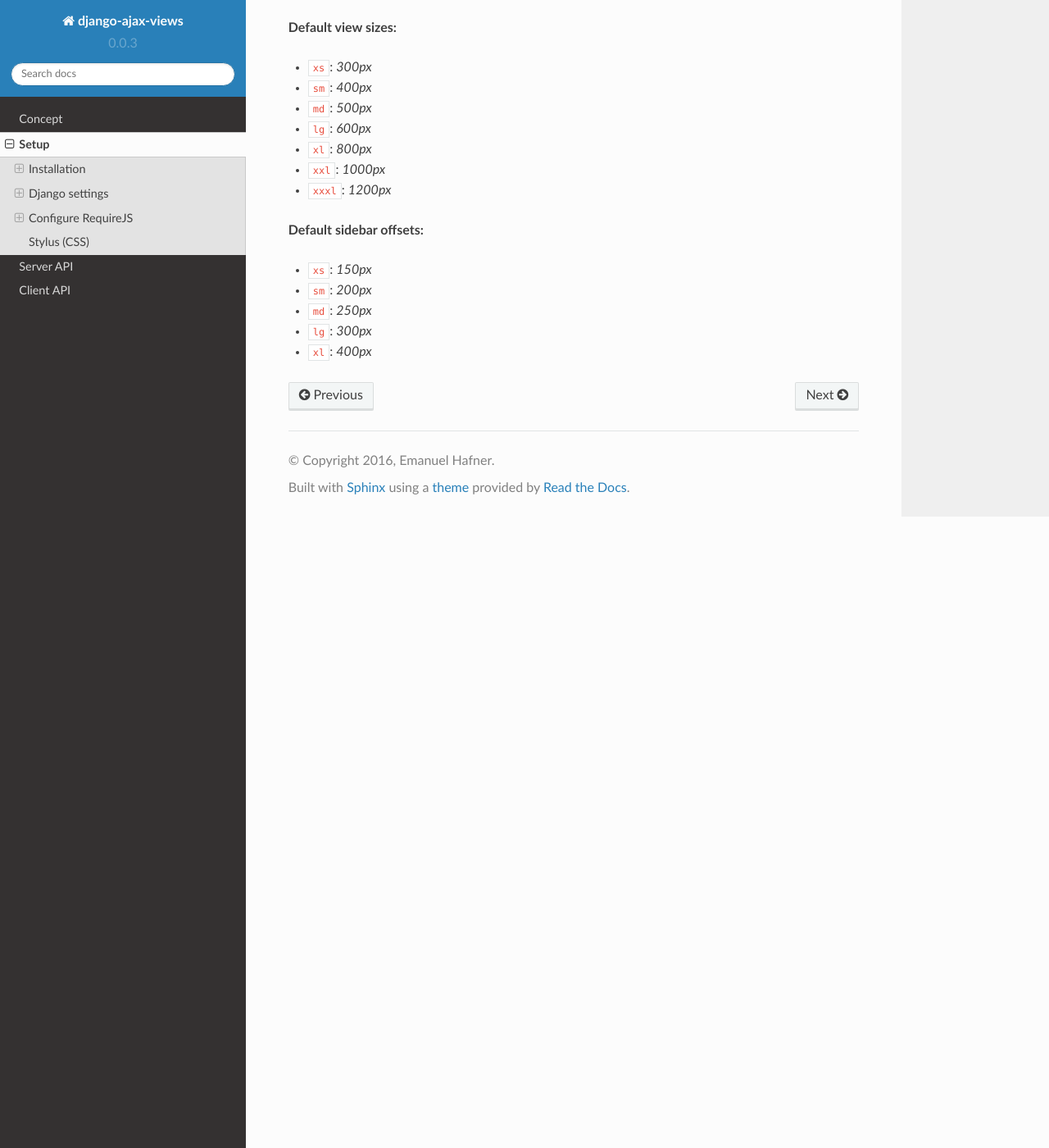
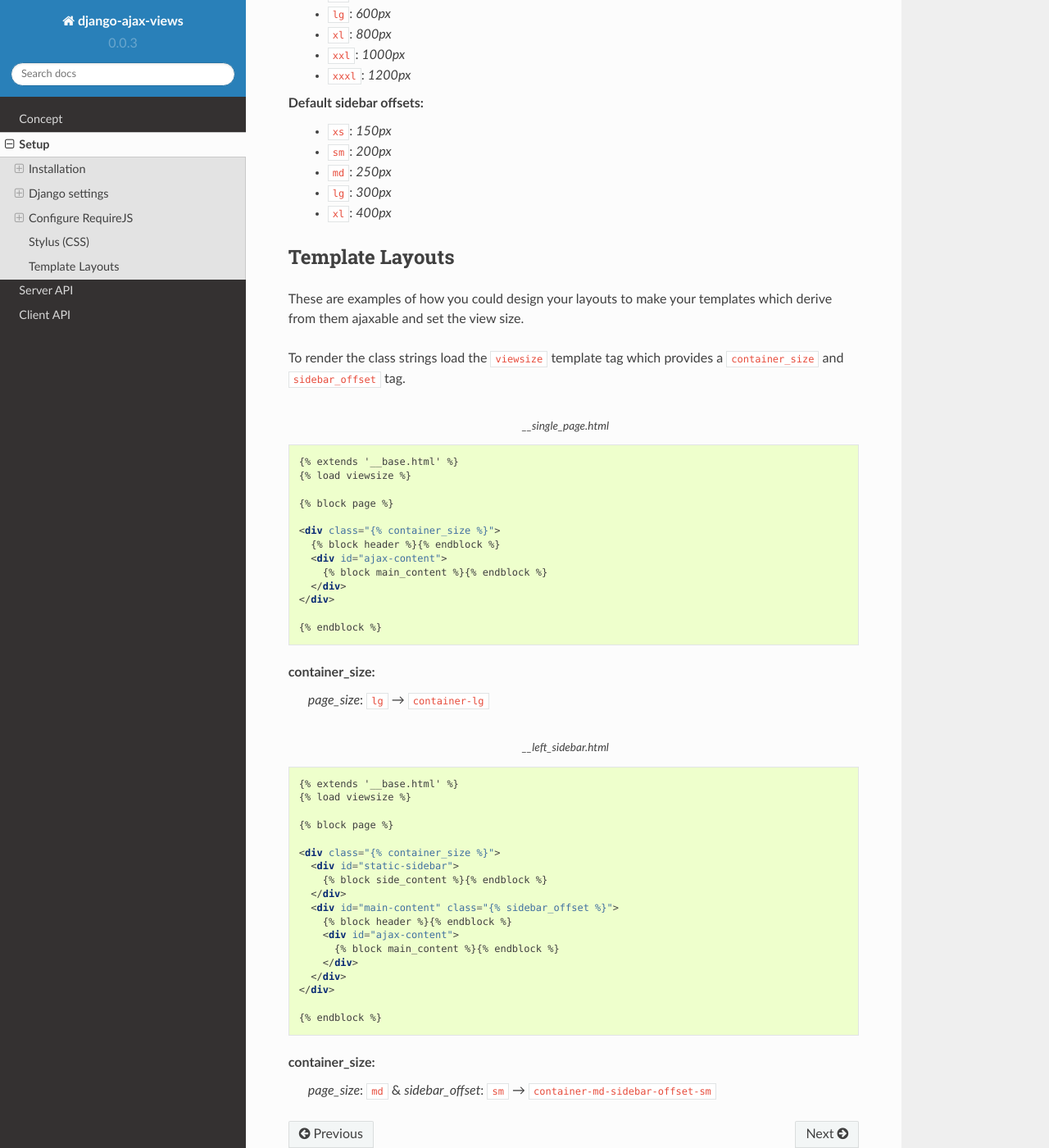
Before and after one commit to baxter07/django-ajax-views, a Sphinx documentation site: the page built from docs/setup.rst, in a window 1280 px wide and 1400 px high, scrolled down 6416 px. Shown: the whole window at 82% size. Built offline with Sphinx 7.4.7 and the Read the Docs theme 2.0.0, drawn with Linux system fonts in a browser that asks for light colours; formulas are drawn with MathJax 3; some of the changed text lies outside the part shown.

Commit message:
added template layouts to docs and view styles to stylus file

```diff
--- a/docs/modules/client_api.rst
+++ b/docs/modules/client_api.rst
@@ -7,8 +7,7 @@ Client API
 
 .. class:: App
 
-    ..
-        :source: /_modules/ajaxviews/static/require-ajax-views/src/app.coffee
+    .. .. :source: /_modules/ajaxviews/static/require-ajax-views/src/app.coffee
 
     This is the client side application that's initialized once the DOM is ready.
 
--- a/docs/setup.rst
+++ b/docs/setup.rst
@@ -152,6 +146,11 @@ django-ajax-views
     |rarr| ``get_absolute_url``
 
     Also if a *hashtag* keyword is passed through the post request, it's value will be appended to the success url.
+
+..
+    - ``MESSAGE_TAGS``
+        Default: ``{messages.ERROR: 'error'}``
+        Set to ``'danger'`` for compatibility with bootstrap error tags.
 
 django-crispy-forms
 -------------------
@@ -318,32 +317,88 @@ you can use the built-in default profile or create your own if desired.
 Stylus (CSS)
 ============
 
-If you want to use the built-in support for page, modal, form sizes and additional view styles, you need
-to import_ the stylus_ file located in *require-ajax-views* source directory.
+If you want to use support for page, modal, form sizes and additional view styles, you need
+to import_ the `stylus file`_ located in *require-ajax-views* source directory.
 
 Add a ``page_size`` attribute to your view class or pass it on as a keyword argument to your template context to set
 the size for the view (all sizes and view styles can be overridden).
 
-**Default view sizes:**
+Default view sizes:
+    - ``xs``: *300px*
+    - ``sm``: *400px*
+    - ``md``: *500px*
+    - ``lg``: *600px*
+    - ``xl``: *800px*
+    - ``xxl``: *1000px*
+    - ``xxxl``: *1200px*
 
-- ``xs``: *300px*
-- ``sm``: *400px*
-- ``md``: *500px*
-- ``lg``: *600px*
-- ``xl``: *800px*
-- ``xxl``: *1000px*
-- ``xxxl``: *1200px*
+Default sidebar offsets:
+    - ``xs``: *150px*
+    - ``sm``: *200px*
+    - ``md``: *250px*
+    - ``lg``: *300px*
+    - ``xl``: *400px*
 
-**Default sidebar offsets:**
+Template Layouts
+================
 
-- ``xs``: *150px*
-- ``sm``: *200px*
-- ``md``: *250px*
-- ``lg``: *300px*
-- ``xl``: *400px*
+These are examples of how you could design your layouts to make your templates which derive from them ajaxable
+and set the view size.
+
+To render the class strings load the ``viewsize`` template tag which provides a ``container_size`` and
+``sidebar_offset`` tag.
+
+.. code-block:: html
+    :caption: __single_page.html
+    :name: Simple layout
+
+    {% extends '__base.html' %}
+    {% load viewsize %}
+
+    {% block page %}
+
+    <div class="{% container_size %}">
+      {% block header %}{% endblock %}
+      <div id="ajax-content">
+        {% block main_content %}{% endblock %}
+      </div>
+    </div>
+
+    {% endblock %}
+
+container_size:
+    *page_size*: ``lg`` |rarr| ``container-lg``
+
+.. code-block:: html
+    :caption: __left_sidebar.html
+    :name: Layout with sidebar
+
+    {% extends '__base.html' %}
+    {% load viewsize %}
+
+    {% block page %}
+
+    <div class="{% container_size %}">
+      <div id="static-sidebar">
+        {% block side_content %}{% endblock %}
+      </div>
+      <div id="main-content" class="{% sidebar_offset %}">
+        {% block header %}{% endblock %}
+        <div id="ajax-content">
+          {% block main_content %}{% endblock %}
+        </div>
+      </div>
+    </div>
+
+    {% endblock %}
+
+container_size:
+    *page_size*: ``md`` & *sidebar_offset*: ``sm`` |rarr| ``container-md-sidebar-offset-sm``
 
 
 .. _top define: #client-application
+
+.. _source directory: https://github.com/Pyco7/django-ajax-views/tree/master/ajaxviews/static/require-ajax-views/src
 
 .. _Django: https://github.com/django/django
 
```
Also changed, not shown: other parts of docs/setup.rst (+1 -7 lines), ajaxviews/static/require-ajax-views/src/style.styl (+15 -3 lines), 2 other files.
